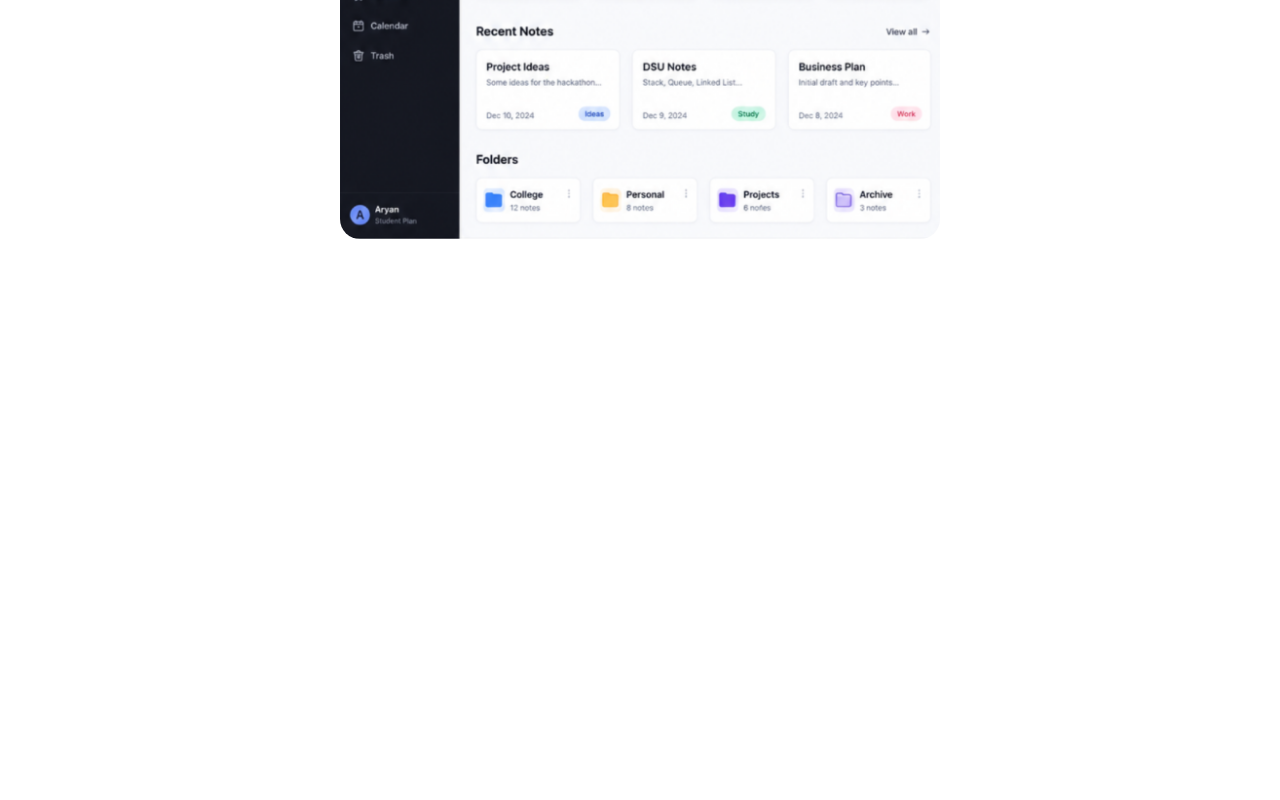
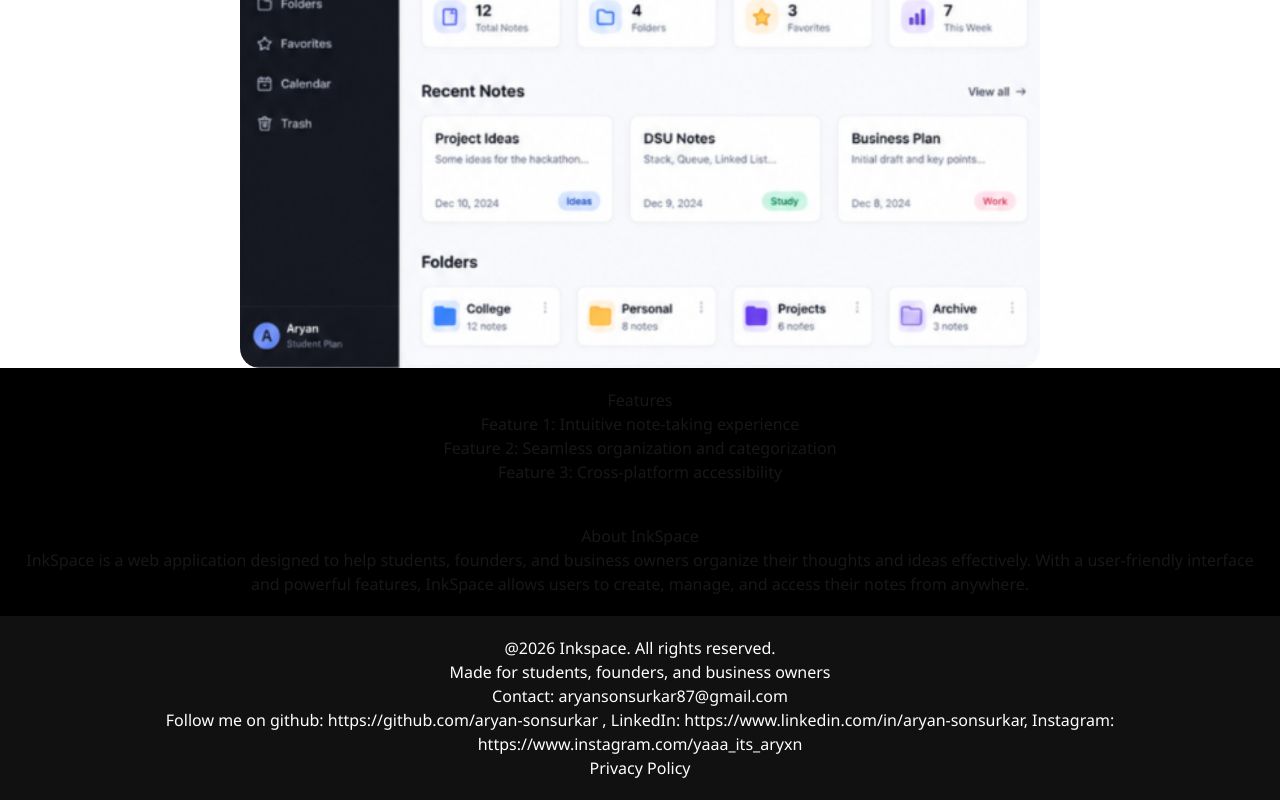
Before and after one commit to aryan-sonsurkar/InkSpace, a Next.js app in the folder inkspace/: page / in a window 1280 px wide. Shown: the part 638-1438 px from the top of the page. Before the commit the page ends 877 px from the top, so only its background shows below. Built offline with nearby package versions, Linux system fonts and the light colour scheme.

Commit message:
Added feature,about and footer section

```diff
--- a/inkspace/app/LandingPage.css
+++ b/inkspace/app/LandingPage.css
@@ -92,7 +92,29 @@
     display: block;
     margin: 60px auto 0;
     width: 80%;
-    max-width: 600px;
+    max-width: 800px;
     height: auto;
     border-radius: 20px;
 }
+
+.Features {
+    text-align: center;
+    padding: 20px;
+    background-color: black;
+    font-family: 'Segoe UI', Tahoma, Geneva, Verdana, sans-serif;
+}
+
+.About {
+    text-align: center;
+    padding: 20px;
+    background-color: black;
+    font-family: 'Segoe UI', Tahoma, Geneva, Verdana, sans-serif;
+}
+
+.Footer {
+    text-align: center;
+    padding: 20px;
+    background-color: #111;
+    color: #fff;
+    font-family: 'Segoe UI', Tahoma, Geneva, Verdana, sans-serif;
+}
--- a/inkspace/app/LandingPage.jsx
+++ b/inkspace/app/LandingPage.jsx
@@ -52,6 +52,25 @@ return(
         priority
     />
     </section>
+    <section className="Features">
+        <h1 className="Features-Heading">Features</h1>
+        <div className="Features-Container">
+            <p>Feature 1: Intuitive note-taking experience</p>
+            <p>Feature 2: Seamless organization and categorization</p>
+            <p>Feature 3: Cross-platform accessibility</p>
+        </div>
+    </section>
+    <section className="About">
+        <h1 className="About-Heading">About InkSpace</h1>
+        <p>InkSpace is a web application designed to help students, founders, and business owners organize their thoughts and ideas effectively. With a user-friendly interface and powerful features, InkSpace allows users to create, manage, and access their notes from anywhere.</p>
+    </section>
+    <section className="Footer">
+        <p>@2026 Inkspace. All rights reserved.</p>
+        <p>Made for students, founders, and business owners</p>
+        <p>Contact: aryansonsurkar87@gmail.com</p>
+        <p>Follow me on github: https://github.com/aryan-sonsurkar , LinkedIn: https://www.linkedin.com/in/aryan-sonsurkar, Instagram: https://www.instagram.com/yaaa_its_aryxn    </p>
+        <p><a href="/privacy">Privacy Policy</a></p>
+    </section>
     </div>
 );
 }
```
